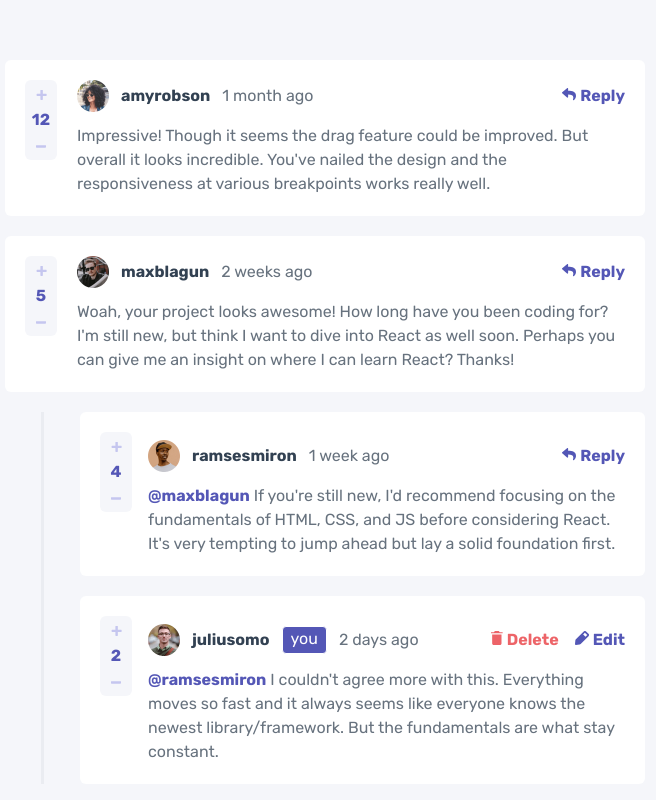
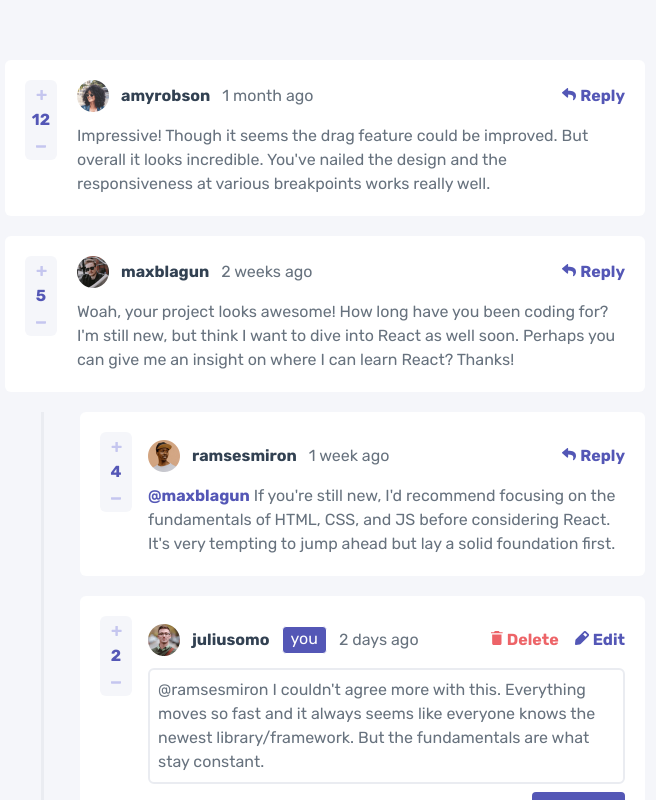
Before and after one commit to vishalbrdr/interactive-comment-section, a React (Vite) app: page / in a window 1280 px wide. Both pictures are taken after a click on the button "Edit". Shown: the top 800 px of the page, without its empty margins (315-971 px from the left). Built offline with nearby package versions, Linux system fonts and the light colour scheme.

Commit message:
Add isEditing state and implement edit functionality in Comment component

```diff
--- a/src/components/Comment.tsx
+++ b/src/components/Comment.tsx
@@ -15,6 +15,7 @@ type CommentProps = {
 
 export default function Comment({ comment }: CommentProps) {
   const [isReplying, setIsReplying] = useState<boolean>(false);
+  const [isEditing, setIsEditing] = useState<boolean>(false);
 
   return (
     <div>
@@ -26,13 +27,18 @@ export default function Comment({ comment }: CommentProps) {
           <div className="space-y-3">
             <Header
               setIsReplying={setIsReplying}
+              setIsEditing={setIsEditing}
               user={comment.user}
               createdAt={comment.createdAt}
               cmtId={[comment.id]}
             />
+            {isEditing ? (
+              <>hello</>
+            ) : (
               <p className="whitespace-pre-line text-neutral-grayishBlue">
                 {comment.content}
               </p>
+            )}
           </div>
         </section>
       </div>
@@ -59,11 +65,13 @@ function Header({
   createdAt,
   cmtId,
   setIsReplying,
+  setIsEditing,
 }: {
   user: User;
   createdAt: string;
   cmtId: number[];
   setIsReplying: React.Dispatch<React.SetStateAction<boolean>>;
+  setIsEditing: React.Dispatch<React.SetStateAction<boolean>>;
 }) {
   const { username } = useUserContext();
   const dialog = useRef<null | HTMLDialogElement>(null);
@@ -86,7 +94,10 @@ function Header({
             </span>
           </button>
           <DeleteCommentModal dialogRef={dialog} cmtId={cmtId} />
-          <button className="flex items-baseline ml-auto gap-1">
+          <button
+            onClick={() => setIsEditing(true)}
+            className="flex items-baseline ml-auto gap-1"
+          >
             <img src={editIcon} alt="editIcon" />
             <span className="font-bold text-primary-blue">Edit</span>
           </button>
@@ -120,6 +131,7 @@ function Header({
 
 function Reply({ reply, comment }: { reply: Rpy; comment: Cmt }) {
   const [isReplying, setIsReplying] = useState<boolean>(false);
+  const [isEditing, setIsEditing] = useState<boolean>(false);
   return (
     <>
       <div
@@ -135,13 +147,34 @@ function Reply({ reply, comment }: { reply: Rpy; comment: Cmt }) {
             createdAt={reply.createdAt}
             cmtId={[comment.id, reply.id]}
             setIsReplying={setIsReplying}
+            setIsEditing={setIsEditing}
           />
+          {isEditing ? (
+            <form className="flex flex-col items-end gap-2">
+              <textarea
+                className="resize-none text-neutral-grayishBlue outline-none p-2 border-2 rounded-md grow border-neutral-lightGray hover:border-primary-blue focus:border-primary-blue transition-colors duration-300 ease-in-out w-full"
+                // ref={input}
+                name="comment"
+                rows={4}
+                placeholder={"Add a comment..."}
+              >
+                {`@${reply.replyingTo} ${reply.content}`}
+              </textarea>
+              <button
+                type="submit"
+                className="bg-primary-blue hover:bg-primary-grayishBlue focus:bg-primary-grayishBlue text-neutral-white px-4 py-2 uppercase rounded"
+              >
+                update
+              </button>
+            </form>
+          ) : (
             <p className="text-neutral-grayishBlue">
               <span className="text-primary-blue font-bold">
                 @{reply.replyingTo}
               </span>{" "}
               {reply.content}
             </p>
+          )}
         </div>
       </div>
       {isReplying && (
--- a/src/components/CommentForm.tsx
+++ b/src/components/CommentForm.tsx
@@ -35,7 +35,12 @@ function CommentForm({
     if (!comment?.id) return console.error("No reply data");
     const content = input.current?.value;
     const id = comment.replies.length;
-    const newReply = new Reply(id, content!, currentUser, replyingTo!);
+    const newReply = new Reply(
+      id,
+      content!,
+      currentUser,
+      replyingTo || comment.user.username
+    );
     addNewReply(newReply, comment.id);
     if (setIsReplying) setIsReplying(false);
   };
```
Lines whose indentation alone changed are shown as unchanged.
